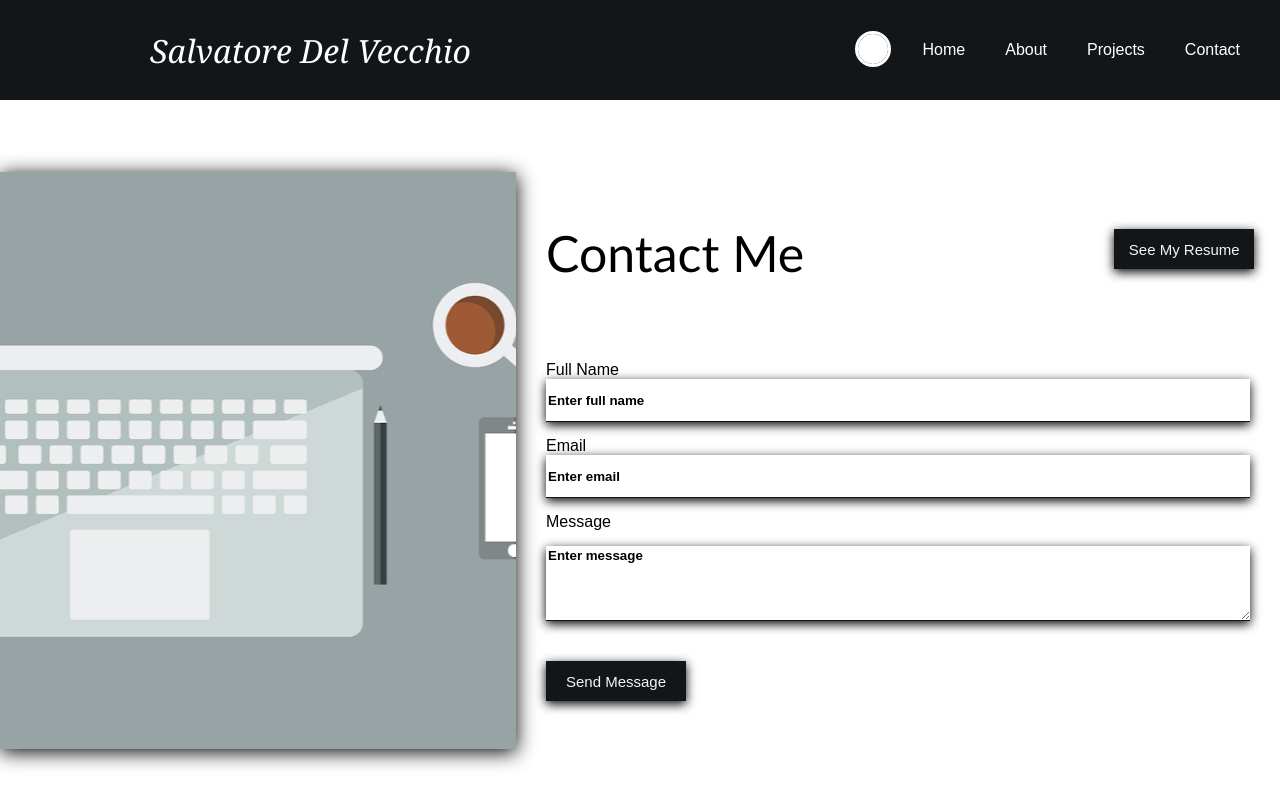
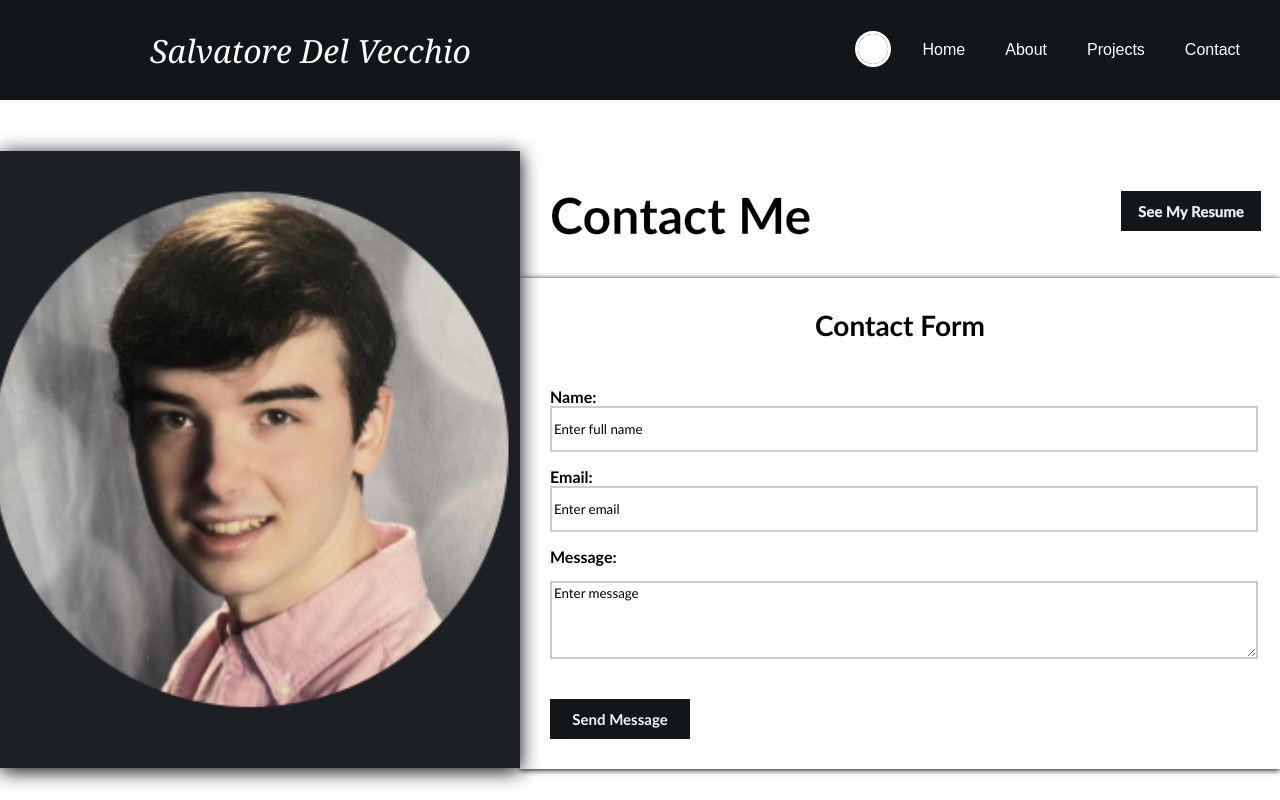
Before and after one commit to saldelv/Portfolio-Website, a React (Create React App) app: page /contact in a window 1280 px wide. Shown: the top 800 px of the page. Built offline with nearby package versions, Linux system fonts and the light colour scheme.

Commit message:
Visual changes and fixes

```diff
--- a/public/index.html
+++ b/public/index.html
@@ -24,7 +24,7 @@
       work correctly both with client-side routing and a non-root public URL.
       Learn how to configure a non-root public URL by running `npm run build`.
     -->
-    <title>React App</title>
+    <title>Salvatore Del Vecchio</title>
   </head>
   <body>
     <noscript>You need to enable JavaScript to run this app.</noscript>
--- a/src/App.js
+++ b/src/App.js
@@ -8,35 +8,6 @@ import Navbar from "./components/Navbar";
 import Footer from "./components/Footer";
 
 function App() {
-
-  const skills = [
-    "HTML",
-    "CSS",
-    "SASS",
-    "JavaScript",
-    "TypeScript",
-    "TailwindCSS",
-    "MUI",
-    "Express",
-    "MongoDB",
-    "SQL",
-    "React",
-    "Vue",
-    "Node.js",
-    "Babel",
-    "StoryBook",
-    "ES6",
-    "Jest",
-    "Webpack",
-    "Git",
-    "GitHub",
-    "EJS",
-    "RESTful API"
-  ];
-  const options = {
-    radius: 200,
-    maxSpeed: 1.5
-  };
 
   return (
     <div className="App">
--- a/src/components/Themes.js
+++ b/src/components/Themes.js
@@ -6,10 +6,9 @@ const themeColors = [
         color: 'white'
     },
     {
-        color: '#3a3a3a'
+        color: '#787878'
     },
     {
-
         color: '#667db8'
     },
     {
--- a/src/helpers/ProjectList.js
+++ b/src/helpers/ProjectList.js
@@ -1,6 +1,12 @@
 import icon from '../assets/github.png';
 
 export const ProjectList = [
+    {
+        name: "Chip-8 Emulator",
+        image: icon,
+        description: "Emulator to run Chip-8 interpreted games",
+        link: "https://github.com/saldelv/Chip-8-Emulator"
+    },
     {
         name: "Desktop RPG",
         image: icon,
--- a/src/pages/About.js
+++ b/src/pages/About.js
@@ -68,14 +68,6 @@ function About() {
                     </div>
                     <div className="skillsText">
                         <h2>Skills</h2>
-                        <ul>
-                            <li>Python</li>
-                            <li>Java</li>
-                            <li>JavaScript</li>
-                            <li>Git</li>
-                            <li>C++</li>
-                            <li>Software Development</li>
-                        </ul>
                     </div>
                 </div>
 
--- a/src/pages/Contact.js
+++ b/src/pages/Contact.js
@@ -1,5 +1,4 @@
 import React from 'react'
-import BannerImage from '../assets/contact.PNG';
 import profilePicture from '../assets/pfp.PNG'
 import '../styles/Contact.css';
 import pdf from '../assets/Salvatore_Del_Vecchio_Resume.pdf';
@@ -33,7 +32,7 @@ function Contact() {
     return (
         <div className="contact">
             <div className="left">
-                <div style={{ backgroundImage: `url(${BannerImage})`}}></div>
+                <div style={{ backgroundImage: `url(${profilePicture})`}}></div>
             </div>
             <div className="right">
                 <div className = "heading">
@@ -42,15 +41,18 @@ function Contact() {
                         <button className="resumeButton"> See My Resume </button>
                     </a>
                 </div>
+                <div className = "formContainer">
+                    <div className = "title">Contact Form</div>
                     <form id="contact-form" method="POST" onSubmit={onSubmit}>
-                    <label htmlFor="name">Full Name</label>
+                        <label htmlFor="name">Name:</label>
                         <input name="name" placeholder="Enter full name" type="text" required/>
-                    <label htmlFor="email">Email</label>
+                        <label htmlFor="email">Email:</label>
                         <input name="email" placeholder="Enter email" type="email" required/>
-                    <label htmlFor="message">Message</label>
+                        <label htmlFor="message">Message:</label>
                         <textarea rows="6" placeholder="Enter message" name="message" required></textarea>
                         <button type="submit"> Send Message </button>
                     </form>
+                </div>
                 <span>{result}</span>
             </div>
         </div>
--- a/src/pages/Home.js
+++ b/src/pages/Home.js
@@ -1,7 +1,7 @@
 import React, { useState } from 'react';
 import { Link } from 'react-router-dom'
-import bg from '../assets/bg1.PNG';
 import close from '../assets/close.png'
+import me from '../assets/me.png'
 import '../styles/Home.css'
 import Typewriter from '../components/Typewriter';
 
@@ -10,7 +10,7 @@ function Home() {
     const [open, setOpen] = useState(false);
 
     return (
-        <div className ="home" id={open ? "open" : "close"} style={{ backgroundImage: `url(${bg})`}}>
+        <div className ="home" id={open ? "open" : "close"}>
            <div className="headerContainer">
                 <h1>
                     <Typewriter texts = {["Salvatore Del Vecchio"]} delay = {100} repeat = {false}/>
@@ -33,6 +33,7 @@ function Home() {
                     </div>
                 </div>
            </div>
+           <div className ="homeImage" style={{ backgroundImage: `url(${me})`}}></div>
         </div>
     );
 }
--- a/src/styles/About.css
+++ b/src/styles/About.css
@@ -1,6 +1,6 @@
 .about {
     width: 100%;
-    height: 190vh;
+    height: 180vh;
     display: flex;
     flex-direction: column;
     animation: fade-in 1s;
@@ -23,7 +23,7 @@
     margin-left: 10px;
     margin-right: 10px;
     margin-top: 25px;
-    height: 230px;
+    height: 250px;
 }
 
 .educationText {
@@ -66,12 +66,11 @@
 .about .aboutBottom .education img {
     height: 109px;
     width: 570px;
-    margin-left: 300px;
+    margin-left: 200px;
     margin-top: 70px;
 }
 
 .about .skills {
-    margin-top: 200px;
     margin-right: 160px;
     display: flex;
     justify-content: right;
@@ -84,7 +83,8 @@
 }
 
 .about .skills .skillsText {
-    margin-right: 160px;
+    margin-right: 100px;
+    margin-top: 60px;
 }
 
 .about .aboutBottom .skills .skillsImages {
@@ -111,13 +111,13 @@
 }
 
 .activities {
-    margin-top: 200px;
     display: flex;
     border: 3px solid black;
     border-radius: 10px;
     margin-left: 10px;
     margin-right: 10px;
     margin-top: 25px;
+    margin-bottom: 25px;
 }
 
 .secondList {
@@ -128,6 +128,9 @@
     margin-left: 300px;
     margin-bottom: 20px;
     margin-top: 20px;
+    margin-right: 10px;
+    box-shadow: 0px 3px 10px black;
+    height: 300px;
 }
 
 @keyframes fade-in {
--- a/src/styles/Contact.css
+++ b/src/styles/Contact.css
@@ -11,13 +11,9 @@
     background-position: center;
     background-repeat: no-repeat;
     filter: drop-shadow(0px 3px 10px black);
-    background-image: url('../assets/contact.PNG');
+    background-image: url('../assets/pfp.PNG');
     transition: 0.5s ease;
-}
-
-.contact .left:hover {
-    background-image: url('../assets/pfp.PNG');
-    background-size: 600px;
+    background-size: 660px;
 }
 
 .contact .right {
@@ -31,6 +27,9 @@
 .contact .right .heading {
     display: flex;
     flex-direction: row;
+    -webkit-text-stroke-color: white;
+    -webkit-text-stroke-width: 0.3px;
+    font-weight: bold;
 }
 
 .contact .right .heading a {
@@ -40,7 +39,6 @@
 
 .contact .right h1 {
     font-family: 'Trebuchet MS', 'Lucida Sans Unicode', 'Lucida Grande', 'Lucida Sans', Arial, sans-serif;
-    font-weight: 10;
     font-size: 50px;
     margin-left: 30px;
 }
@@ -49,12 +47,31 @@
     margin-left: 310px;
 }
 
+.formContainer {
+    background-color: white;
+    width: 760px;
+    box-shadow: 0px 1px 6px black;
+}
+
+.title {
+    font-weight: bold;
+    font-size: 28px;
+    font-family: 'Trebuchet MS', 'Lucida Sans Unicode', 'Lucida Grande', 'Lucida Sans', Arial, sans-serif;
+    text-align: center;
+    padding-top: 30px;
+}
+
 form {
     display: flex;
     flex-direction: column;
     width: auto;
     height: auto;
     padding: 30px;
+    font-family:'Gill Sans', 'Gill Sans MT', Calibri, 'Trebuchet MS', sans-serif;
+}
+
+form label {
+    font-weight: bold;
 }
 
 form input {
@@ -63,7 +80,7 @@ form input {
     border: none;
     border-bottom: 1px solid #121619;
     color: black;
-    box-shadow: 0px 3px 10px black;
+    border: 2px solid #ccc;
 }
 
 form textarea {
@@ -73,13 +90,13 @@ form textarea {
     border: none;
     border-bottom: 1px solid #121619;
     color: black;
-    box-shadow: 0px 3px 10px black;
+    border: 2px solid #ccc;
 }
 
 input::placeholder, textarea::placeholder {
-    font-weight: bold;
     color: black;
-    font-family: Arial, Helvetica, sans-serif;
+    font-weight: lighter;
+    font-family: 'Gill Sans', 'Gill Sans MT', Calibri, 'Trebuchet MS', sans-serif;
 }
 
 form input:focus, textarea:focus {
@@ -100,7 +117,8 @@ form label {
     color: whitesmoke;
     font-size: 15px;
     cursor: pointer;
-    box-shadow: 0px 3px 10px black;
+    font-family: 'Trebuchet MS', 'Lucida Sans Unicode', 'Lucida Grande', 'Lucida Sans', Arial, sans-serif;
+    font-weight: bold;
 }
 
 @keyframes fade-in {
--- a/src/styles/Home.css
+++ b/src/styles/Home.css
@@ -1,10 +1,10 @@
 .home {
     width: 100%;
     height: 90vh;
-    display: flex;
     justify-content: center;
     align-items: left;
-    flex-direction: column;
+    display: grid;
+    grid-template-columns: 1fr 1fr;
     background-position: center;
     background-repeat: no-repeat;
     background-size: cover;
@@ -13,8 +13,11 @@
 }
 
 .headerContainer {
-    width: auto;
+    width: 800px;
     margin-left: 50px;
+    margin-top: 200px;
+    display: flex;
+    flex-direction: column;
 }
 
 .headerContainer h1 {
@@ -93,6 +96,7 @@
 .menu .exit {
     position: fixed;
     right: 0;
+    top: 0;
     height: 50px;
     width: 50px;
     cursor: pointer;
@@ -109,10 +113,25 @@
     display: none;
 }
 
-@media only screen and (max-width: 650px) {
+.homeImage {
+    background-repeat: no-repeat;
+    background-position: 50%;
+    background-size: auto 70%;
+    height: 100%;
+    max-height: 900px;
+    max-width: 800px;
+}
+
+@media only screen and (max-width: 1000px) {
     .home {
         justify-content: center;
         align-items: center;
+        display: flex;
+        flex-direction: column;
+    }
+
+    .home .homeImage {
+        display: none;
     }
 
     .headerContainer {
```
Also changed, not shown: 2 other files (tests, documents, lock files or other folders). Lines whose indentation alone changed are shown as unchanged.
